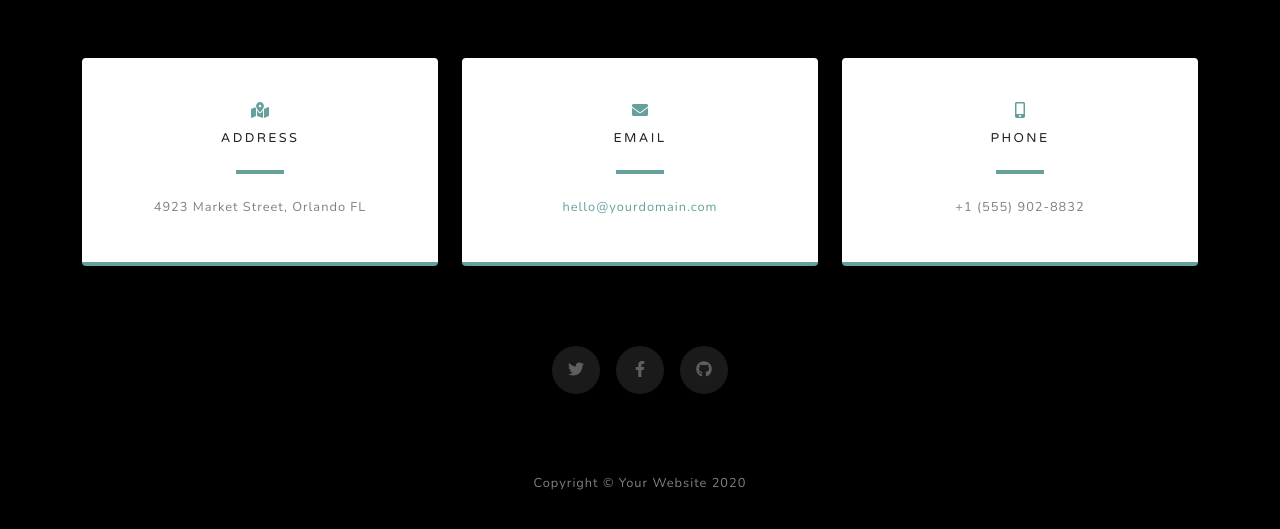
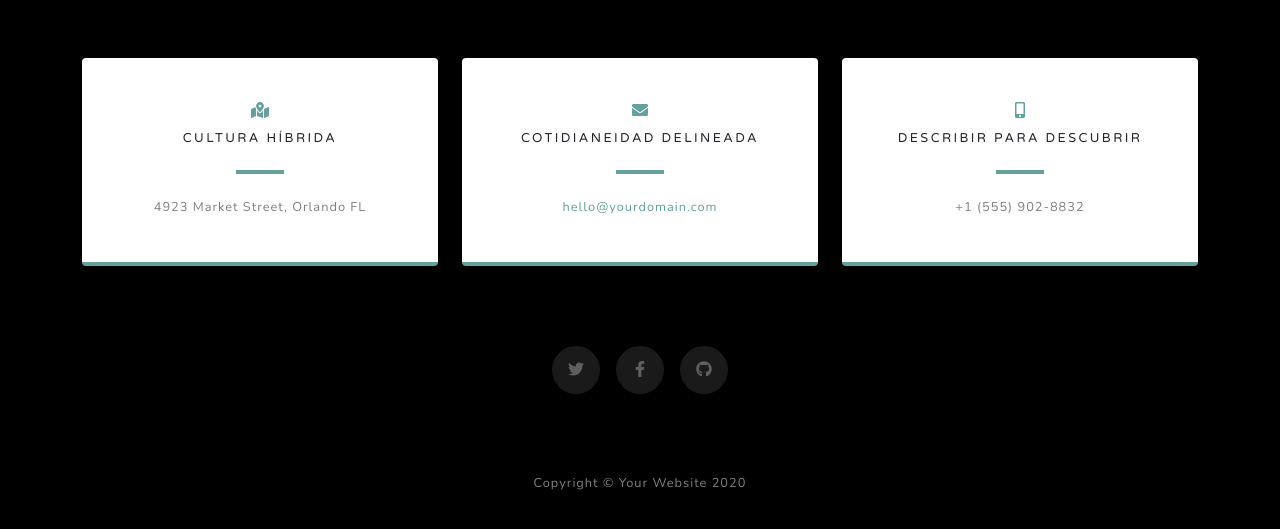
Before and after one commit to LuciaVial/prototipo1, a plain HTML site: page index.html in a window 1280 px wide. Shown: the part 3388-3917 px from the top of the page. Drawn offline with nearby package versions, Linux system fonts and the light colour scheme.

Commit message:
Update index.html

```diff
--- a/index.html
+++ b/index.html
@@ -117,7 +117,7 @@
                         <div class="card py-4 h-100">
                             <div class="card-body text-center">
                                 <i class="fas fa-map-marked-alt text-primary mb-2"></i>
-                                <h4 class="text-uppercase m-0">Address</h4>
+                                <h4 class="text-uppercase m-0">Cultura Híbrida</h4>
                                 <hr class="my-4" />
                                 <div class="small text-black-50">4923 Market Street, Orlando FL</div>
                             </div>
@@ -127,7 +127,7 @@
                         <div class="card py-4 h-100">
                             <div class="card-body text-center">
                                 <i class="fas fa-envelope text-primary mb-2"></i>
-                                <h4 class="text-uppercase m-0">Email</h4>
+                                <h4 class="text-uppercase m-0">Cotidianeidad delineada</h4>
                                 <hr class="my-4" />
                                 <div class="small text-black-50"><a href="#!">hello@yourdomain.com</a></div>
                             </div>
@@ -137,7 +137,7 @@
                         <div class="card py-4 h-100">
                             <div class="card-body text-center">
                                 <i class="fas fa-mobile-alt text-primary mb-2"></i>
-                                <h4 class="text-uppercase m-0">Phone</h4>
+                                <h4 class="text-uppercase m-0">Describir para descubrir</h4>
                                 <hr class="my-4" />
                                 <div class="small text-black-50">+1 (555) 902-8832</div>
                             </div>
```
